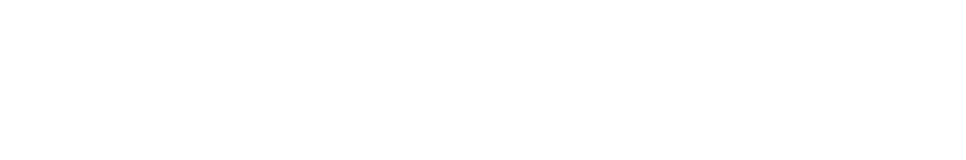
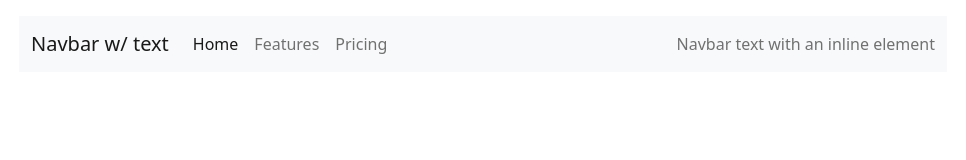
Before and after one commit to karl-11/FYPconfiohealth, a plain HTML site: page frontend/homepage.html in a window 1280 px wide. Shown: the whole page, without its empty margins (157-1123 px from the left). Drawn offline with nearby package versions, Linux system fonts and the light colour scheme.

Commit message:
center homepage

```diff
--- a/frontend/homepage.html
+++ b/frontend/homepage.html
@@ -8,3 +8,31 @@
     <link href="Bootstrap.css" rel="stylesheet">
     <script src="https://cdn.jsdelivr.net/npm/bootstrap@5.2.2/dist/js/bootstrap.bundle.min.js"></script>
 </head>
+<div class="mx-auto w-75 p-3">
+<body>
+    <nav class="navbar navbar-expand-lg bg-light">
+        <div class="container-fluid">
+          <a class="navbar-brand" href="#">Navbar w/ text</a>
+          <button class="navbar-toggler" type="button" data-bs-toggle="collapse" data-bs-target="#navbarText" aria-controls="navbarText" aria-expanded="false" aria-label="Toggle navigation">
+            <span class="navbar-toggler-icon"></span>
+          </button>
+          <div class="collapse navbar-collapse" id="navbarText">
+            <ul class="navbar-nav me-auto mb-2 mb-lg-0">
+              <li class="nav-item">
+                <a class="nav-link active" aria-current="page" href="#">Home</a>
+              </li>
+              <li class="nav-item">
+                <a class="nav-link" href="#">Features</a>
+              </li>
+              <li class="nav-item">
+                <a class="nav-link" href="#">Pricing</a>
+              </li>
+            </ul>
+            <span class="navbar-text">
+              Navbar text with an inline element
+            </span>
+          </div>
+        </div>
+      </nav>
+</body>
+</div>
```
